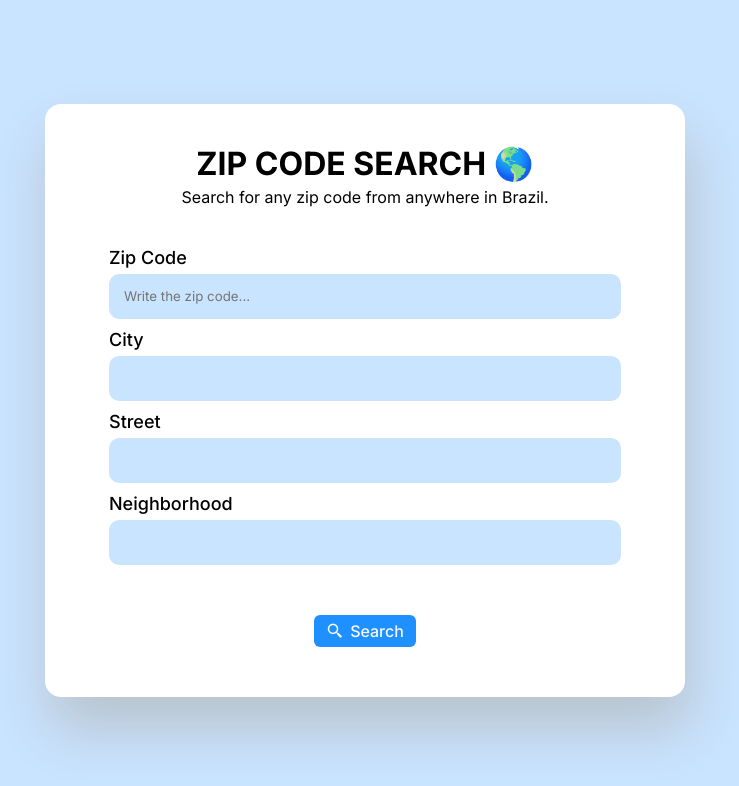
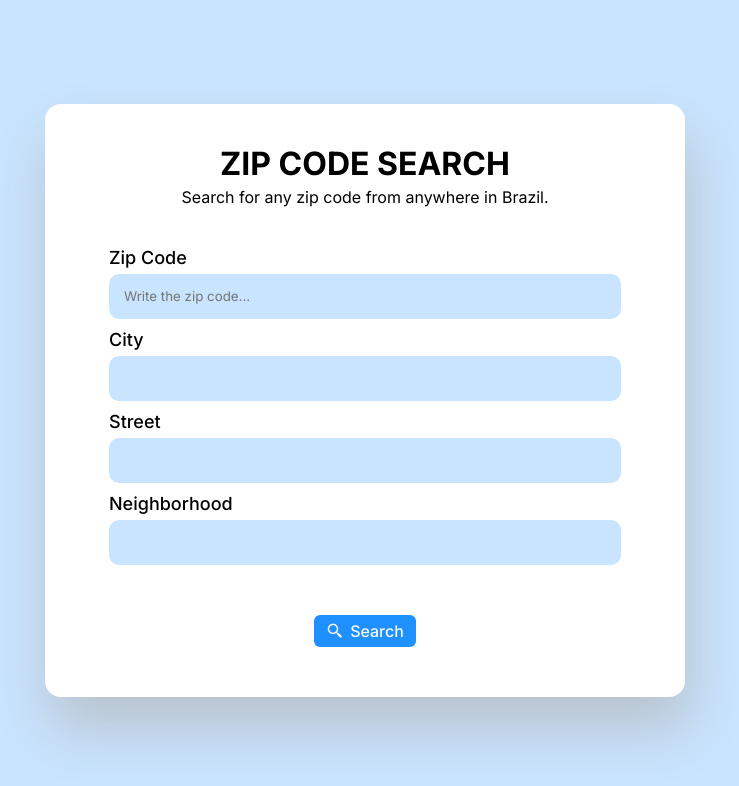
Before and after one commit to lucasdaher/zip-code-search, a plain HTML site: page index.html in a window 1280 px wide. Shown: the whole page, without its empty margins (275-1014 px from the left). Drawn offline with nearby package versions, Linux system fonts and the light colour scheme.

Commit message:
fix: Removing title emoji

```diff
--- a/index.html
+++ b/index.html
@@ -12,7 +12,7 @@
 <body>
     <div class="container">
         <div class="title">
-            <h1>ZIP CODE SEARCH 🌎</h1>
+            <h1>ZIP CODE SEARCH</h1>
             <p>Search for any zip code from anywhere in Brazil.</p>
         </div>
         <form>
```
